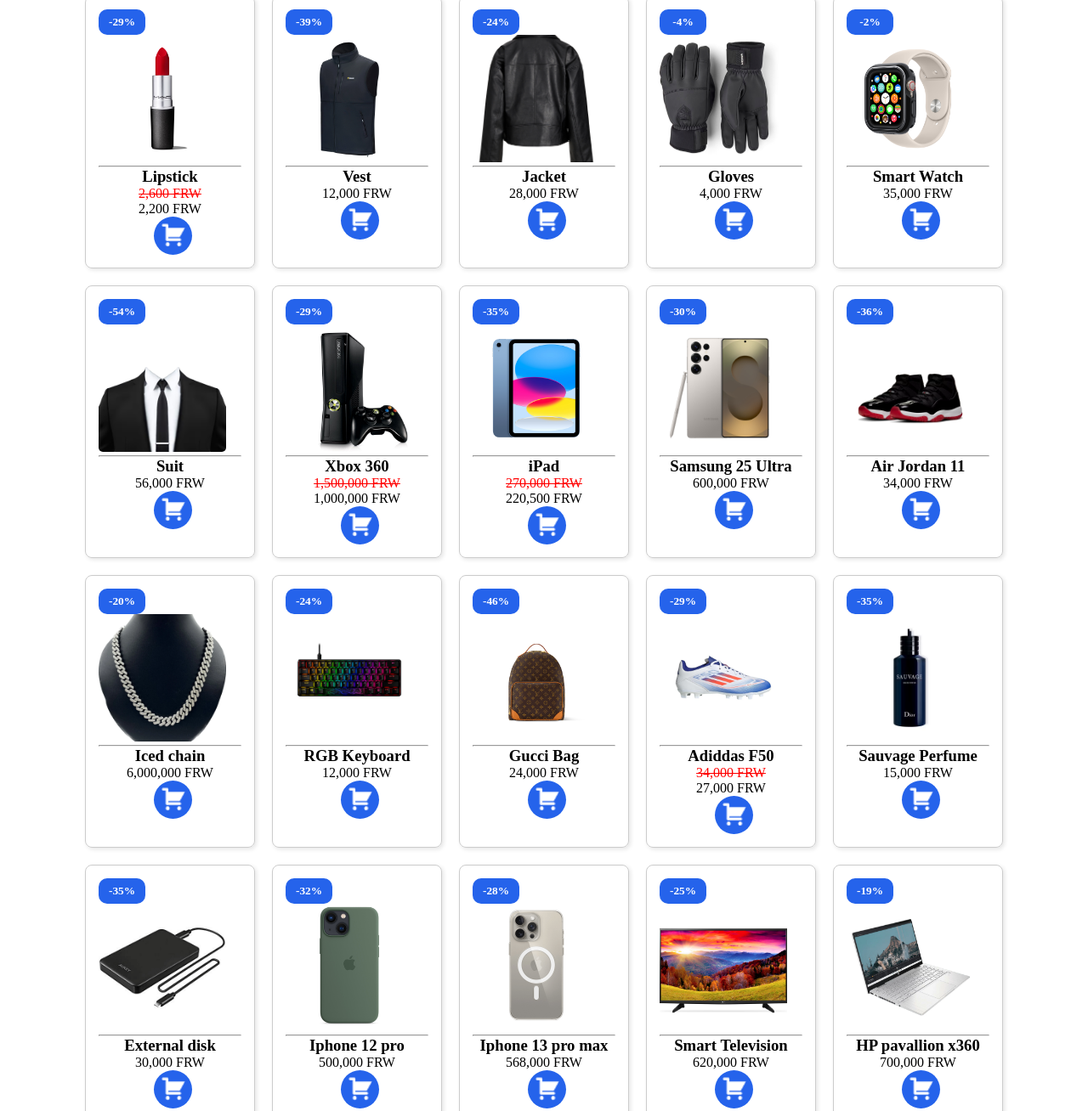
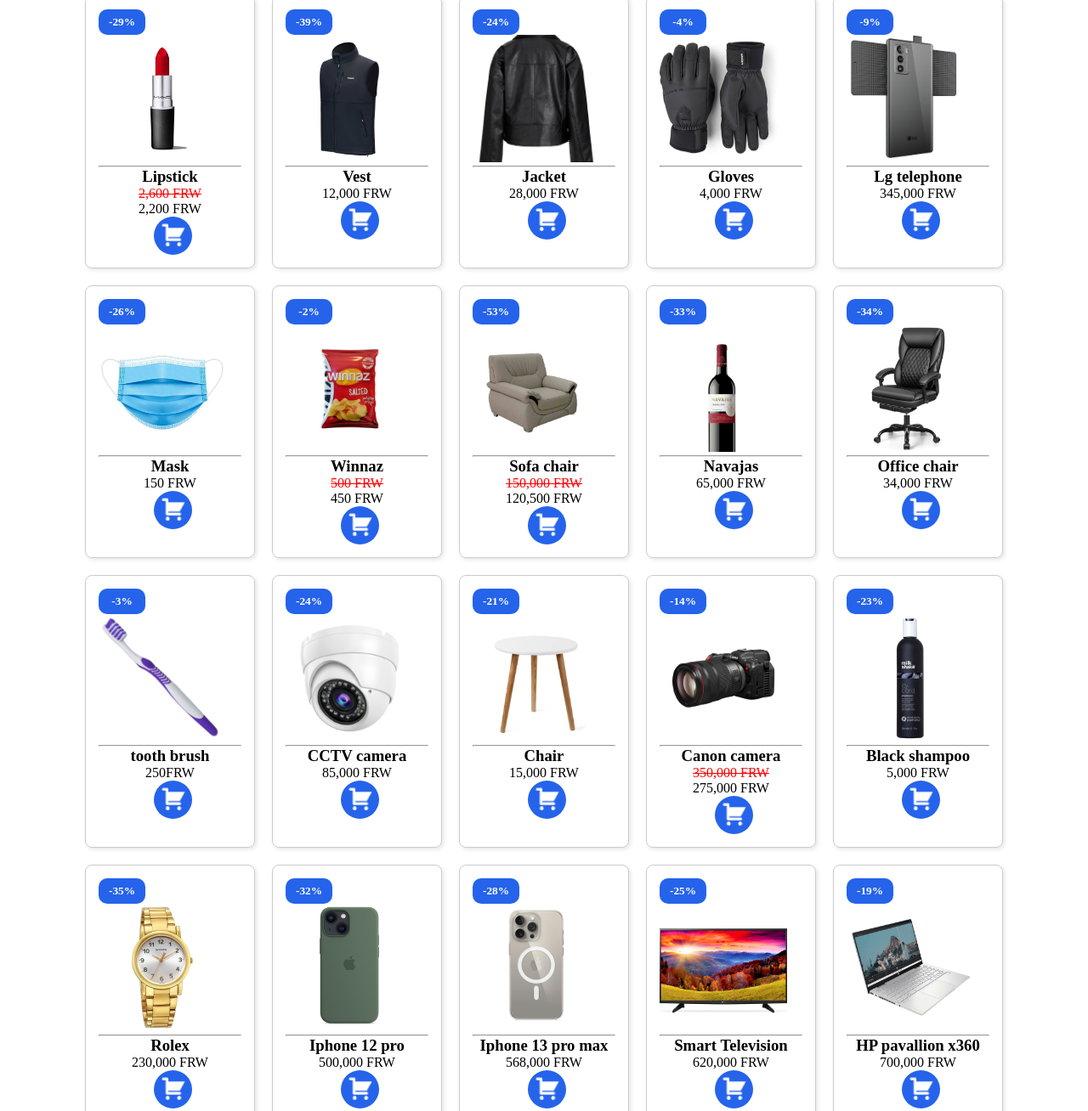
Before and after one commit to hirwa-arnaud/HELTONIC, a plain HTML site: page index.html in a window 1280 px wide. Shown: the part 4746-6054 px from the top of the page at 85% size. Drawn offline with Linux system fonts and the light colour scheme; a web font is replaced by a local one.

Commit message:
added more products and fixed some bugs in product.js

```diff
--- a/index.html
+++ b/index.html
@@ -433,7 +433,7 @@
 
       <a href="product.html?id=44" class="card">
         <button class="off">-45%</button>
-        <img src="img/99.webp" alt="shirt"><hr>
+        <img src="img/99.webp" alt="tree"><hr>
         <h3>Chainsaw</h3>
         <p>64,500 FRW</p>
         <button class="cart"><img src="img/cart.png" style="height: 30px; width: 30px;"></button>
@@ -441,7 +441,7 @@
 
       <a href="product.html?id=45" class="card">
         <button class="off">-37%</button>
-        <img src="img/64.jpg" alt="phone"><hr>
+        <img src="img/64.jpg" alt="hair"><hr>
         <h3>Wig</h3>
         <del><p>50,000 FRW</p></del>
         <p>30,000 FRW</p>
@@ -450,15 +450,15 @@
 
       <a href="product.html?id=46" class="card">
          <button class="off">-5%</button>
-        <img src="img/65.webp" alt="apple"><hr>
+        <img src="img/65.webp" alt="bag"><hr>
         <h3>Suit case</h3>
         <p>25,000 FRW</p>
         <button class="cart"><img src="img/cart.png" style="height: 30px; width: 30px;"></button>
       </a>
 
       <a href="product.html?id=47" class="card">
-        <button class="off">-45%</button>
-        <img src="img/77.webp" alt="Manchester"><hr>
+        <button class="off">-46%</button>
+        <img src="img/77.webp" alt="speaker"><hr>
         <h3>JBL speaker</h3>
         <p>7,600 FRW</p>
         <button class="cart"><img src="img/cart.png" style="height: 30px; width: 30px;"></button>
@@ -466,7 +466,7 @@
 
       <a href="product.html?id=48" class="card">
         <button class="off">-29%</button>
-        <img src="img/74.avif" alt="Kit"><hr>
+        <img src="img/74.avif" alt="makeup"><hr>
         <h3>Lipstick</h3>
         <del><p>2,600 FRW</p></del>
         <p>2,200 FRW</p>
@@ -475,7 +475,7 @@
 
       <a href="product.html?id=49" class="card">
         <button class="off">-39%</button>
-        <img src="img/74.webp" alt="gaming"><hr>
+        <img src="img/74.webp" alt="clothes"><hr>
         <h3>Vest</h3>
         <p>12,000 FRW</p>
         <button class="cart"><img src="img/cart.png" style="height: 30px; width: 30px;"></button>
@@ -483,7 +483,7 @@
 
       <a href="product.html?id=50" class="card">
       <button class="off">-24%</button>
-        <img src="img/94.webp" alt="shoes"><hr>
+        <img src="img/94.webp" alt="sweater"><hr>
         <h3>Jacket</h3>
         <p>28,000 FRW</p>
 <button class="cart"><img src="img/cart.png" style="height: 30px; width: 30px;"></button>
@@ -491,107 +491,107 @@
 
       <a href="product.html?id=51" class="card">
         <button class="off">-4%</button>
-        <img src="img/83.avif" alt="Kit"><hr>
+        <img src="img/83.avif" alt="glove"><hr>
         <h3>Gloves</h3>
         <p>4,000 FRW</p>
       <button class="cart"><img src="img/cart.png" style="height: 30px; width: 30px;"></button>
       </a>
 
-      <a href="product.html?id=10" class="card">
-       <button class="off">-2%</button>
-        <img src="img/57.jpg" alt="apple"><hr>
-        <h3>Smart Watch</h3>
-        <p>35,000 FRW</p>
+      <a href="product.html?id=52" class="card">
+       <button class="off">-9%</button>
+        <img src="img/274.avif" alt="telephone"><hr>
+        <h3>Lg telephone</h3>
+        <p>345,000 FRW</p>
         <button class="cart"><img src="img/cart.png" style="height: 30px; width: 30px;"></button>
       </a>
 
-      <a href="product.html?id=11" class="card">
-        <button class="off">-54%</button>
-        <img src="img/20.avif" alt="Suit"><hr>
-        <h3>Suit</h3>
-        <p>56,000 FRW</p>
+      <a href="product.html?id=53" class="card">
+        <button class="off">-26%</button>
+        <img src="img/924.jpg" alt="mask"><hr>
+        <h3>Mask</h3>
+        <p>150 FRW</p>
         <button class="cart"><img src="img/cart.png" style="height: 30px; width: 30px;"></button>
       </a>
 
-      <a href="product.html?id=12" class="card">
-       <button class="off">-29%</button>
-        <img src="img/9.jpg" alt="gaming"><hr>
-        <h3>Xbox 360</h3>
-        <del><p>1,500,000 FRW</p></del>
-        <p>1,000,000 FRW</p>
+      <a href="product.html?id=54" class="card">
+       <button class="off">-2%</button>
+        <img src="img/96.png" alt="snack"><hr>
+        <h3>Winnaz</h3>
+        <del><p>500 FRW</p></del>
+        <p>450 FRW</p>
         <button class="cart"><img src="img/cart.png" style="height: 30px; width: 30px;"></button>
       </a>
 
-      <a href="product.html?id=20" class="card">
-        <button class="off">-35%</button>
-        <img src="img/488.webp" alt="tablet"><hr>
-        <h3>iPad</h3>
-        <del><p>270,000 FRW</p></del>
-        <p>220,500 FRW</p>
+      <a href="product.html?id=55" class="card">
+        <button class="off">-53%</button>
+        <img src="img/852.jpg" alt="chair"><hr>
+        <h3>Sofa chair</h3>
+        <del><p>150,000 FRW</p></del>
+        <p>120,500 FRW</p>
         <button class="cart"><img src="img/cart.png" style="height: 30px; width: 30px;"></button>
       </a>
 
-      <a href="product.html?id=14" class="card">
-        <button class="off">-30%</button>
-        <img src="img/5.jpg" alt="phone"><hr>
-        <h3>Samsung 25 Ultra</h3>
-        <p>600,000 FRW</p>
+      <a href="product.html?id=56" class="card">
+        <button class="off">-33%</button>
+        <img src="img/98.webp" alt="wine"><hr>
+        <h3>Navajas</h3>
+        <p>65,000 FRW</p>
         <button class="cart"><img src="img/cart.png" style="height: 30px; width: 30px;"></button>
       </a>
 
-      <a href="product.html?id=15" class="card">
-        <button class="off">-36%</button>
-        <img src="img/7.avif" alt="shoes"><hr>
-        <h3>Air Jordan 11</h3>
+      <a href="product.html?id=57" class="card">
+        <button class="off">-34%</button>
+        <img src="img/833.jpg" alt="Chair"><hr>
+        <h3>Office chair</h3>
         <p>34,000 FRW</p>
         <button class="cart"><img src="img/cart.png" style="height: 30px; width: 30px;"></button>
       </a>
-      <a href="product.html?id=18" class="card">
-        <button class="off">-20%</button>
-        <img src="img/51.webp" alt="Chain"><hr>
-        <h3>Iced chain</h3>
-        <p>6,000,000 FRW</p>
+      <a href="product.html?id=58" class="card">
+        <button class="off">-3%</button>
+        <img src="img/9684.webp" alt="tooth"><hr>
+        <h3>tooth brush</h3>
+        <p>250FRW</p>
         <button class="cart"><img src="img/cart.png" style="height: 30px; width: 30px;"></button>
       </a>
 
-      <a href="product.html?id=19" class="card">
+      <a href="product.html?id=59" class="card">
          <button class="off">-24%</button>
-        <img src="img/388.webp" alt="keyboard"><hr>
-        <h3>RGB Keyboard</h3>
-        <p>12,000 FRW</p>
+        <img src="img/579.jpg" alt="camera"><hr>
+        <h3>CCTV camera</h3>
+        <p>85,000 FRW</p>
         <button class="cart"><img src="img/cart.png" style="height: 30px; width: 30px;"></button>
       </a>
 
-      <a href="product.html?id=17" class="card">
-        <button class="off">-46%</button>
-        <img src="img/75.webp" alt="bag"><hr>
-        <h3>Gucci Bag</h3>
-        <p>24,000 FRW</p>
-        <button class="cart"><img src="img/cart.png" style="height: 30px; width: 30px;"></button>
-      </a>
-
-      <a href="product.html?id=21" class="card">
-        <button class="off">-29%</button>
-        <img src="img/388.jpg" alt="shoes"><hr>
-        <h3>Adiddas F50</h3>
-        <del><p>34,000 FRW</p></del>
-        <p>27,000 FRW</p>
-        <button class="cart"><img src="img/cart.png" style="height: 30px; width: 30px;"></button>
-      </a>
-
-      <a href="product.html?id=22" class="card">
-        <button class="off">-35%</button>
-        <img src="img/87.avif" alt="perfume"><hr>
-        <h3>Sauvage Perfume</h3>
+      <a href="product.html?id=60" class="card">
+        <button class="off">-21%</button>
+        <img src="img/87.jpg" alt="chair"><hr>
+        <h3>Chair</h3>
         <p>15,000 FRW</p>
         <button class="cart"><img src="img/cart.png" style="height: 30px; width: 30px;"></button>
       </a>
 
-      <a href="product.html?id=23" class="card">
+      <a href="product.html?id=61" class="card">
+        <button class="off">-14%</button>
+        <img src="img/9348.png" alt="camera"><hr>
+        <h3>Canon camera</h3>
+        <del><p>350,000 FRW</p></del>
+        <p>275,000 FRW</p>
+        <button class="cart"><img src="img/cart.png" style="height: 30px; width: 30px;"></button>
+      </a>
+
+      <a href="product.html?id=62" class="card">
+        <button class="off">-23%</button>
+        <img src="img/96.webp" alt="perfume"><hr>
+        <h3>Black shampoo</h3>
+        <p>5,000 FRW</p>
+        <button class="cart"><img src="img/cart.png" style="height: 30px; width: 30px;"></button>
+      </a>
+
+      <a href="product.html?id=63" class="card">
         <button class="off">-35%</button>
-        <img src="img/4888.png" alt="storage"><hr>
-        <h3>External disk</h3>
-        <p>30,000 FRW</p>
+        <img src="img/53.webp" alt="storage"><hr>
+        <h3>Rolex</h3>
+        <p>230,000 FRW</p>
         <button class="cart"><img src="img/cart.png" style="height: 30px; width: 30px;"></button>
       </a>
 
```
Also changed, not shown: assets/js/product.js (+11 -0 lines), img/274.avif (added), img/53.webp (added), img/579.jpg (added), img/833.jpg (added), img/852.jpg (added), img/87.jpg (added), img/924.jpg (added), img/9348.png (added), img/96.png (added), img/96.webp (added), img/9684.webp (added), img/98.webp (added).
